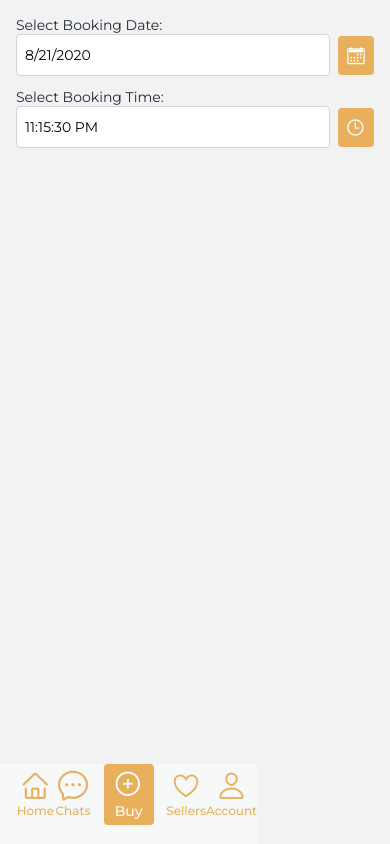
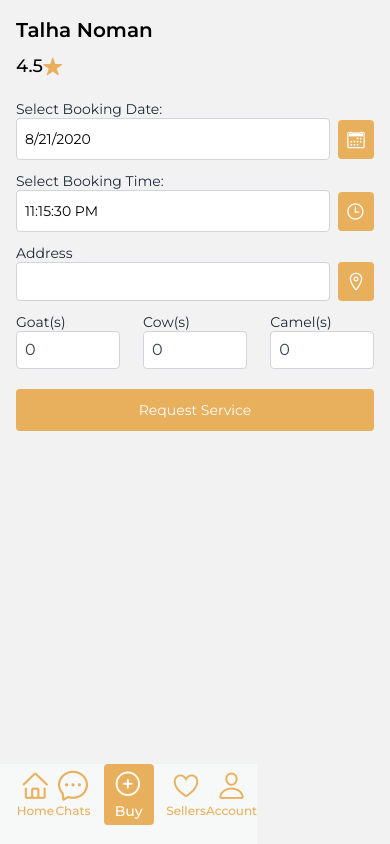
Before and after one commit to talhanoman/halal-harvest, a React Native app: screen /BookingDetailsButcher in a window 390 px wide. Built offline with nearby package versions, Linux system fonts and the light colour scheme.

Commit message:
Butcher Service Details Completed

```diff
--- a/components/Customer/ServiceProviderCard.js
+++ b/components/Customer/ServiceProviderCard.js
@@ -13,6 +13,10 @@ const ServiceProviderCard = ({ navigation, serviceProvider }) => {
                 <Text style={fontWeight400} >Name: </Text>
                 <Text style={fontWeight500} >Talha Noman</Text>
             </View>
+            <View className='flex flex-row justify-between text-sm my-2'>
+                <Text style={fontWeight400}>Rate: </Text>
+                <Text style={fontWeight500} >500Pkr</Text>
+            </View>
             <View className='flex flex-row justify-between text-sm'>
                 <Text style={fontWeight400}>Rating: </Text>
                 <Text style={fontWeight500} >4.5</Text>
--- a/screens/Dashboard/Customer/BookingDetailsButcher.js
+++ b/screens/Dashboard/Customer/BookingDetailsButcher.js
@@ -1,18 +1,23 @@
-import { View, ScrollView, Text, Pressable, StyleSheet } from 'react-native'
+import { View, ScrollView, Text, Pressable, StyleSheet, TextInput } from 'react-native'
 import { SafeAreaView } from 'react-native-safe-area-context'
 import React, { useState } from 'react'
 import NavHeader from '../../../components/Customer/NavHeader'
 import NavFooter from '../../../components/Customer/NavFooter'
 import DateTimePicker from '@react-native-community/datetimepicker';
 import Icon from 'react-native-vector-icons/Ionicons';
-import { fontWeight400 } from '../../../assets/Styles/FontWeights'
+import { fontWeight400, fontWeight500, fontWeight600 } from '../../../assets/Styles/FontWeights'
+// Expo Location
+import * as Location from 'expo-location';
 export default function BookingDetailsButcher({ navigation }) {
 
 
   const [date, setDate] = useState(new Date(1598051730000));
   const [mode, setMode] = useState('date');
   const [show, setShow] = useState(false);
-
+  const [goats, setGoats] = useState(0)
+  const [cows, setCows] = useState(0)
+  const [camels, setCamels] = useState(0)
+  const [currentLocation, setCurrentLocation] = useState("")
   const onChange = (event, selectedDate) => {
     const currentDate = selectedDate;
     setShow(false);
@@ -32,15 +37,51 @@ export default function BookingDetailsButcher({ navigation }) {
     showMode('time');
   };
 
+  const cleanNullFromString = (inputString) => {
+    // Use a regular expression to remove 'null' (case-insensitive)
+    const cleanedString = inputString.replace(/null,/gi, '');
+
+    return cleanedString;
+  }
+  const handleLocation = async () => {
+    let { status } = await Location.requestForegroundPermissionsAsync();
+    if (status !== 'granted') {
+      setErrorMsg('Permission to access location was denied');
+      return;
+    }
+
+    let location = await Location.getCurrentPositionAsync({});
+    // Extract latitude and longitude from the location object
+    const { latitude, longitude } = location.coords;
+    // Use reverse geocoding to get city name
+    const geocode = await Location.reverseGeocodeAsync({
+      latitude,
+      longitude,
+    });
+    // Extract city name from the geocode result
+    if (geocode.length > 0) {
+      let address = geocode[0];
+      let address2 = `${address?.street}, ${address.streetNumber},${address.district},  ${address.city}, ${address.country}`
+      setCurrentLocation(cleanNullFromString(address2));
+    }
+    console.clear()
+    console.log('Location', location)
+  }
   return (
     <SafeAreaView>
       <View className='flex flex-col h-screen'>
         {/* Nav Header */}
         <NavHeader title={'BUTCHERS'} navigation={navigation} />
         <ScrollView className='flex-grow p-4'>
+          <Text style={fontWeight600} className='text-xl mb-2'>Talha Noman</Text>
+          <View className='flex flex-row items-center mb-5'>
+            <Text style={fontWeight500} className='text-lg'>4.5</Text>
+            <Icon name="star" size={20} color="#e8b05c" />
+          </View>
+          {/* Booking Date */}
           <Text style={fontWeight400} className="text-gray-800 ">Select Booking Date: </Text>
           <View className='flex flex-row justify-between items-center gap-x-2 mb-3'>
-          <View
+            <View
               className="
                           form-control
                           block
@@ -61,6 +102,7 @@ export default function BookingDetailsButcher({ navigation }) {
               <Icon name="calendar-outline" size={20} color="#ffffff" />
             </Pressable>
           </View>
+          {/* Booking Time */}
           <Text style={fontWeight400} className="text-gray-800 ">Select Booking Time: </Text>
           <View className='flex flex-row justify-between items-center gap-x-2 mb-3'>
             <View
@@ -83,6 +125,109 @@ export default function BookingDetailsButcher({ navigation }) {
               <Icon name="time-outline" size={20} color="#ffffff" />
             </Pressable>
           </View>
+
+          <Text style={fontWeight400} className="text-gray-800 ">Address</Text>
+          <View className='flex flex-row gap-x-2'>
+            <TextInput
+              style={fontWeight400}
+              value={currentLocation}
+              onChangeText={setCurrentLocation}
+
+              className="
+                            form-control
+                            block
+                            py-1.5
+                            px-2
+                            text-base
+                            font-normal
+                            text-gray-700
+                            bg-white bg-clip-padding
+                            border border-solid border-gray-300
+                            rounded
+                            flex-1
+                           "
+            />
+            <Pressable style={shadow} className='py-2 px-2 rounded bg-[#e8b05c]' onPress={handleLocation}>
+              <Icon name="location-outline" size={20} color="#ffffff" />
+            </Pressable>
+          </View>
+
+
+          {/* Animal Count */}
+          <View className='flex flex-row justify-between gap-x-2 mt-3'>
+            {/* Section 1/3 */}
+            <View className='w-[29%]'>
+              <Text style={fontWeight400} className="text-gray-800 ">Goat(s)</Text>
+              <TextInput
+                style={fontWeight400}
+                value={goats}
+                onChangeText={setGoats}
+                keyboardType='numeric'
+                className="
+                            form-control
+                            block
+                            py-1.5
+                            px-2
+                            text-base
+                            font-normal
+                            text-gray-700
+                            bg-white bg-clip-padding
+                            border border-solid border-gray-300
+                            rounded
+                          flex-1
+                           "
+              />
+            </View>
+            {/* Section 2/3 */}
+            <View className='w-[29%]'>
+              <Text style={fontWeight400} className="text-gray-800 ">Cow(s)</Text>
+              <TextInput
+                style={fontWeight400}
+                value={cows}
+                onChangeText={setCows}
+                keyboardType='numeric'
+                className="
+                            form-control
+                            block
+                            py-1.5
+                            px-2
+                            text-base
+                            font-normal
+                            text-gray-700
+                            bg-white bg-clip-padding
+                            border border-solid border-gray-300
+                            rounded
+                            flex-1
+                           "
+              />
+            </View>
+            {/* Section 3/3 */}
+            <View className='w-[29%]'>
+              <Text style={fontWeight400} className="text-gray-800 ">Camel(s)</Text>
+              <TextInput
+                style={fontWeight400}
+                value={camels}
+                onChangeText={setCamels}
+                keyboardType='numeric'
+                className="
+                            form-control
+                            block
+                            py-1.5
+                            px-2
+                            text-base
+                            font-normal
+                            text-gray-700
+                            bg-white bg-clip-padding
+                            border border-solid border-gray-300
+                            rounded
+                            flex-1
+                           "
+              />
+            </View>
+          </View>
+          <Pressable className='my-5 py-3 rounded bg-[#e8b05c]'>
+            <Text className='text-white text-center' style={fontWeight400}>Request Service</Text>
+          </Pressable>
           {show && (
             <DateTimePicker
               testID="dateTimePicker"
@@ -102,6 +247,6 @@ export default function BookingDetailsButcher({ navigation }) {
 
 const { shadow } = StyleSheet.create({
   shadow: {
-      elevation: 1
+    elevation: 1
   }
 })
```
